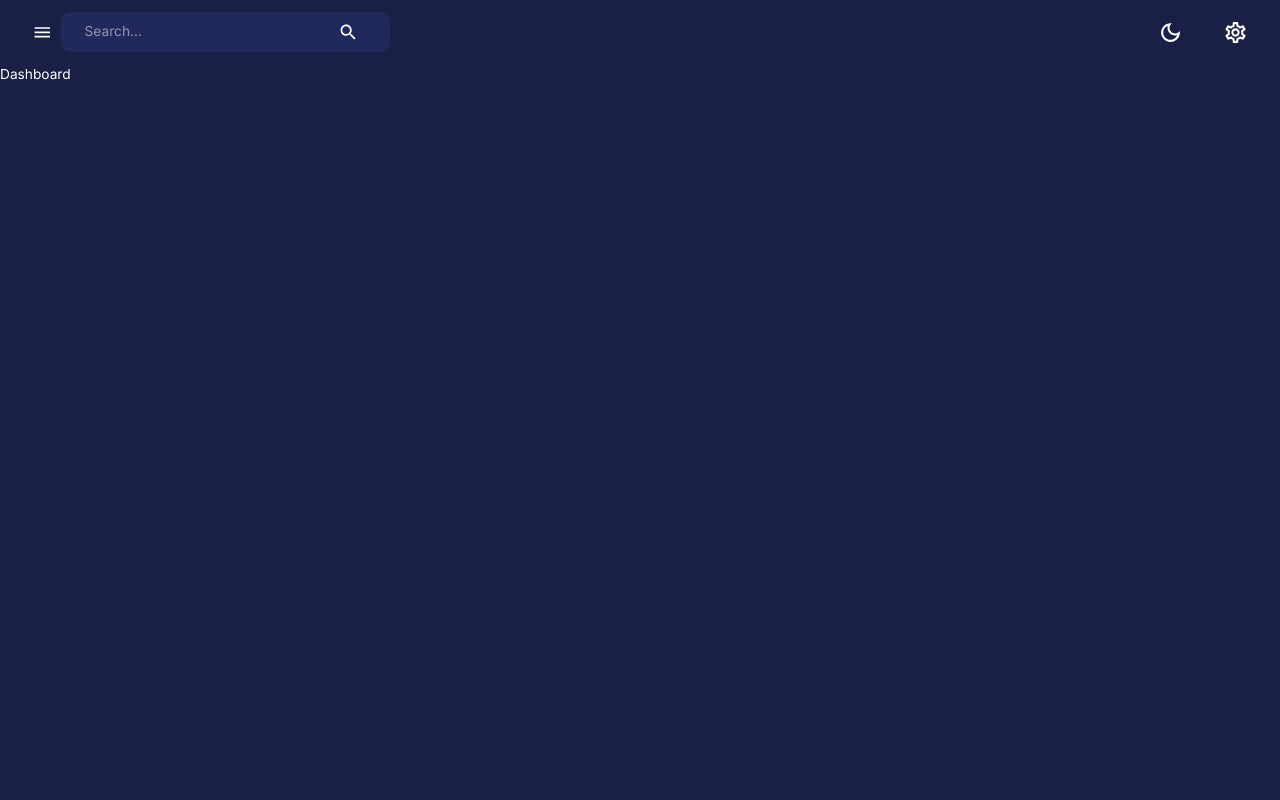
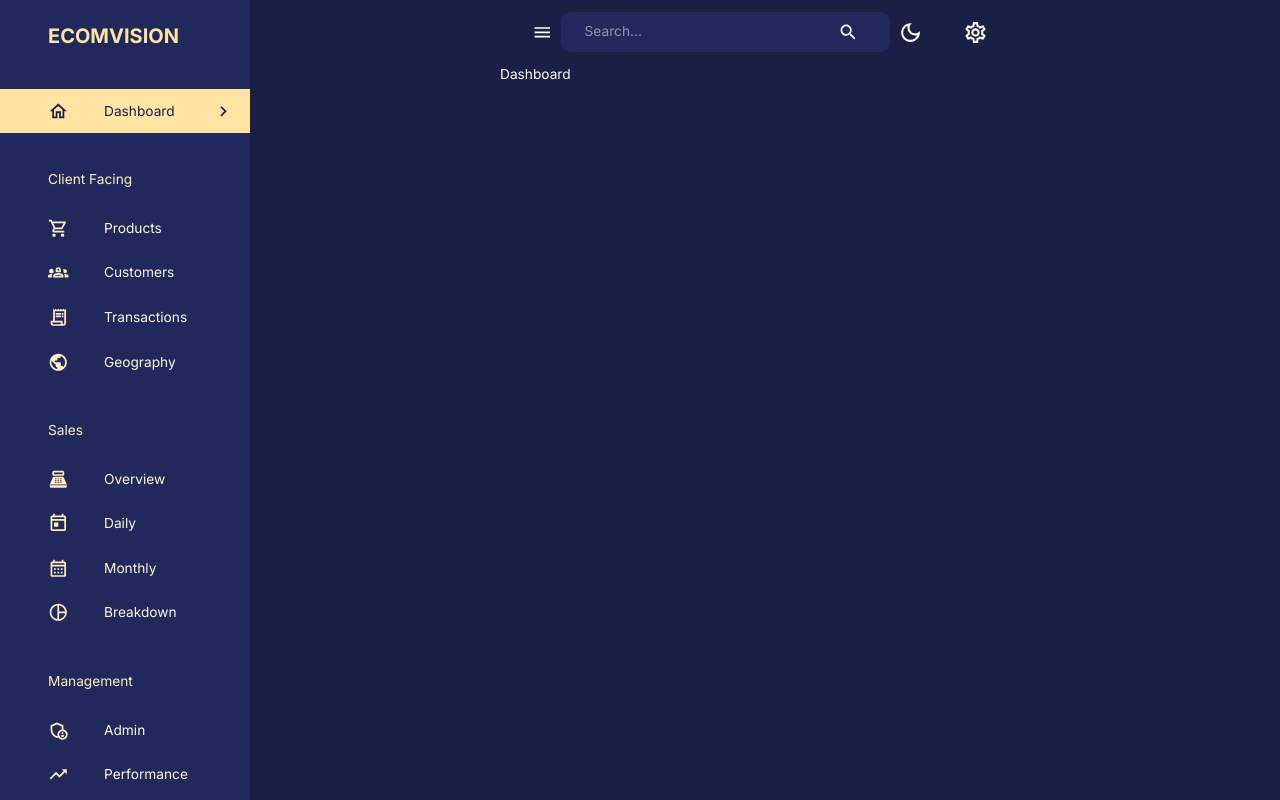
Before and after one commit to luyi404/dashBoard_frontend, a React (Create React App) app: page /dashboard in a window 1280 px wide. Built offline with nearby package versions, Linux system fonts and the light colour scheme.

Commit message:
[ft] Add the sidebar correctly shown

```diff
--- a/src/components/Navbar.jsx
+++ b/src/components/Navbar.jsx
@@ -14,7 +14,12 @@
 import {AppBar, IconButton, InputBase, Toolbar, useTheme} from "@mui/material";
 
 
-const Navbar = () => {
+const Navbar = (
+    {
+        isSidebarOpen,
+        setIsSidebarOpen,
+    }
+) => {
     const dispatch = useDispatch();
     const theme = useTheme();
 
@@ -28,7 +33,7 @@
             <Toolbar sx={{justifyContent: "space-between"}}>
                 {/* LEFT SIDE */}
                 <FlexBetween>
-                    <IconButton onClick={() => console.log("open/close sidebar")}>
+                    <IconButton onClick={() => setIsSidebarOpen(!isSidebarOpen)}>
                         <MenuIcon/>
                     </IconButton>
                     <FlexBetween backgroundColor={theme.palette.background.alt}
@@ -53,7 +58,7 @@
                         }
                     </IconButton>
                     <IconButton>
-                        <SettingsOutlined sx={{fontSize: "25px"}} />
+                        <SettingsOutlined sx={{fontSize: "25px"}}/>
                     </IconButton>
                 </FlexBetween>
 
--- a/src/components/Sidebar.jsx
+++ b/src/components/Sidebar.jsx
@@ -16,18 +16,78 @@
     CalendarMonthOutlined,
     AdminPanelSettingsOutlined,
     TrendingUpOutlined,
-    PieChartOutlined
+    PieChartOutlined, ReceiptLongOutlined
 } from "@mui/icons-material";
 import {useLocation, useNavigate} from "react-router-dom";
 import FlexBetween from "./FlexBetween";
 import profileImage from "assets/profile.jpeg";
+
+const navItems = [
+    {
+        text: "Dashboard",
+        icon: <HomeOutlined/>
+    },
+    {
+        text: "Client Facing",
+        icon: null
+    },
+    {
+        text: "Products",
+        icon: <ShoppingCartOutlined/>
+    },
+    {
+        text: "Customers",
+        icon: <Groups2Outlined/>
+    },
+    {
+        text: "Transactions",
+        icon: <ReceiptLongOutlined/>
+    },
+    {
+        text: "Geography",
+        icon: <PublicOutlined/>
+    },
+    {
+        text: "Sales",
+        icon: null,
+    },
+    {
+        text: "Overview",
+        icon: <PointOfSaleOutlined/>
+    },
+    {
+        text: "Daily",
+        icon: <TodayOutlined/>
+    },
+    {
+        text: "Monthly",
+        icon: <CalendarMonthOutlined/>
+    },
+    {
+        text: "Breakdown",
+        icon: <PieChartOutlined/>
+    },
+    {
+        text: "Management",
+        icon: null
+    },
+    {
+        text: "Admin",
+        icon: <AdminPanelSettingsOutlined/>
+    },
+    {
+        text: "Performance",
+        icon: <TrendingUpOutlined/>
+    }
+]
+
 
 function Sidebar({
                      drawerWidth,
                      isSidebarOpen,
                      setIsSidebarOpen,
                      isNonMobile
-                 }) {
+                  }) {
     const {pathname} = useLocation();
     const [active, setActive] = useState("");
     const navigate = useNavigate();
@@ -38,9 +98,90 @@
     }, [pathname])
 
     return (
-        <div>
-
-        </div>
+        <Box component={"nav"}>
+            {isSidebarOpen && (
+                <Drawer
+                    open={isSidebarOpen}
+                    onClose={() => setIsSidebarOpen(false)}
+                    variant={"persistent"}
+                    anchor={"left"}
+                    sx={{
+                        width: drawerWidth,
+                        "& .MuiDrawer-paper": {
+                            color: theme.palette.secondary[200],
+                            backgroundColor: theme.palette.background.alt,
+                            boxSixing: "boarder-box",
+                            borderWidth: isNonMobile ? 0 : "2px",
+                            width: drawerWidth
+                        }
+                    }}
+                >
+                    <Box width={"100%"}>
+                        <Box m={"1.5rem 2rem 2rem 3rem"}>
+                            <FlexBetween color={theme.palette.secondary.main}>
+                                <Box display={"flex"} alighItems={"center"} gap={"0.5rem"}>
+                                    <Typography variant={"h4"} fontWeight={"bold"}>
+                                        ECOMVISION
+                                    </Typography>
+                                </Box>
+                                {
+                                    !isNonMobile && (
+                                        <IconButton onClick={() => setIsSidebarOpen(!isSidebarOpen)}>
+                                            <ChevronLeft/>
+                                        </IconButton>
+                                    )
+                                }
+                            </FlexBetween>
+                        </Box>
+                        <List>
+                            {
+                                navItems.map(({text, icon}) => {
+                                    if (!icon) {
+                                        return (<Typography key={text} sx={{m: "2.25rem 0 1rem 3rem"}}>
+                                                {text}
+                                            </Typography>
+                                        )
+                                    }
+                                    const lcText = text.toLowerCase();
+                                    return (
+                                        <ListItem key={text} disablePadding>
+                                            <ListItemButton onClick={() => {
+                                                navigate(`/${lcText}`);
+                                                setActive(lcText);
+                                            }}
+                                                            sx={{
+                                                                backgroundColor: active === lcText
+                                                                    ? theme.palette.secondary[300]
+                                                                    : "transparent",
+                                                                color: active === lcText
+                                                                    ? theme.palette.primary[600]
+                                                                    : theme.palette.secondary[100]
+                                                            }}
+                                            >
+                                                <ListItemIcon
+                                                    sx={{
+                                                        ml: "2rem",
+                                                        color: active === lcText
+                                                            ? theme.palette.primary[600]
+                                                            : theme.palette.secondary[200]
+                                                    }}
+                                                >
+                                                    {icon}
+                                                </ListItemIcon>
+                                                <ListItemText primary={text}/>
+                                                {active === lcText && (
+                                                    <ChevronRightOutlined sx={{ml: "auto"}}/>
+                                                )}
+                                            </ListItemButton>
+                                        </ListItem>
+                                    )
+                                })
+                            }
+                        </List>
+                    </Box>
+                </Drawer>
+            )}
+        </Box>
     );
 }
 
--- a/src/scenes/layout/index.jsx
+++ b/src/scenes/layout/index.jsx
@@ -6,24 +6,27 @@
 import Sidebar from "components/Sidebar";
 
 const Layout = () => {
-    const isNonMobile = useMediaQuery("(mid-width:600px)");
+    const isNonMobile = useMediaQuery("(min-width:600px)");
+
     const [isSidebarOpen, setIsSidebarOpen] = useState(true);
+    const drawerWidth = "250px"
 
-    return (<Box display={isNonMobile ? "flex" : "block"} width="100%" height={"100%"}>
-        <Sidebar
-            isNonMobile={isNonMobile}
-            drawerWidth={"250px"}
-            isSidebarOpen={isSidebarOpen}
-            setIsSidebarOpen={setIsSidebarOpen}
-        />
-        <Box>
+    return (
+        <Box display={isNonMobile ? "flex" : "block"} width="100%" height={"100%"}>
+            <Sidebar
+                isNonMobile={isNonMobile}
+                drawerWidth={drawerWidth}
+                isSidebarOpen={isSidebarOpen}
+                setIsSidebarOpen={setIsSidebarOpen}
+            />
+        <Box marginLeft={isSidebarOpen ? drawerWidth : "0"}>
             <Navbar
                 isSidebarOpen={isSidebarOpen}
                 setIsSidebarOpen={setIsSidebarOpen}/>
             <Outlet/>
         </Box>
 
-    </Box>)
-}
+    </Box>);
+};
 
 export default Layout;
```
